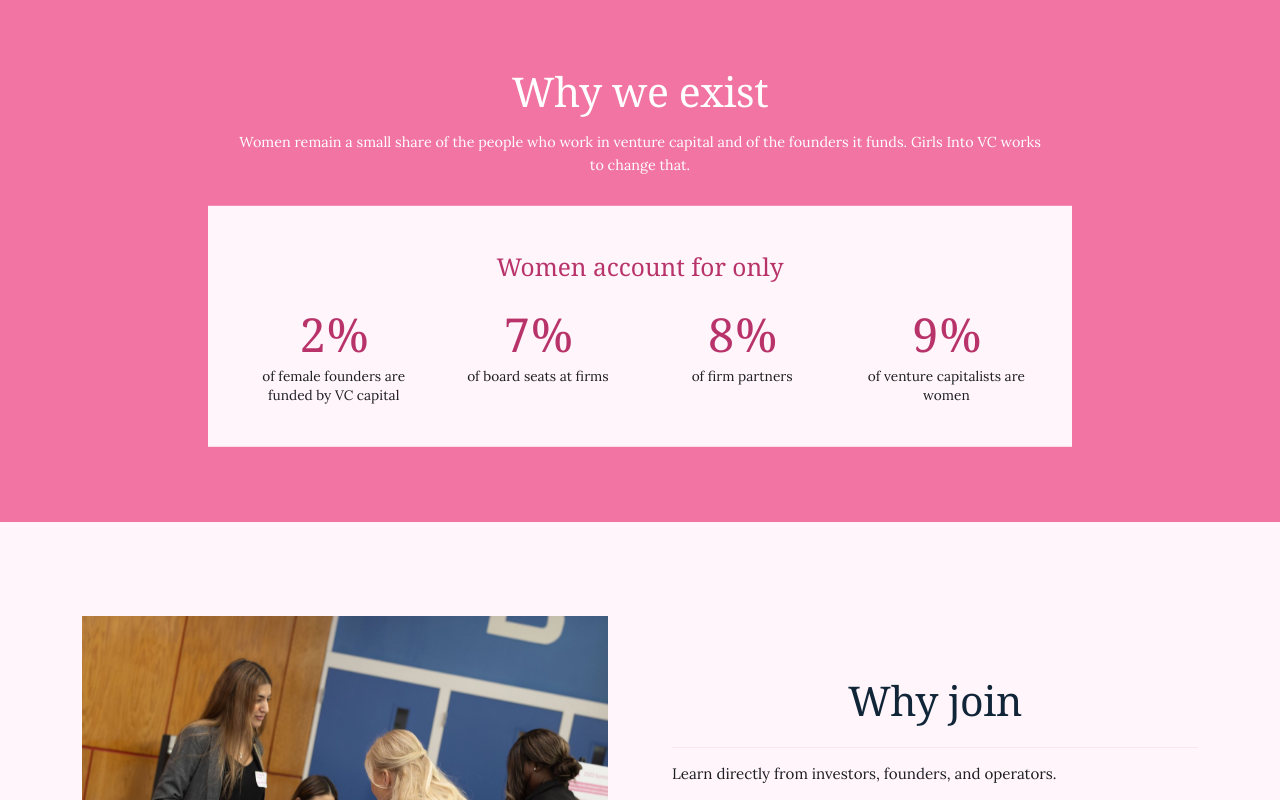
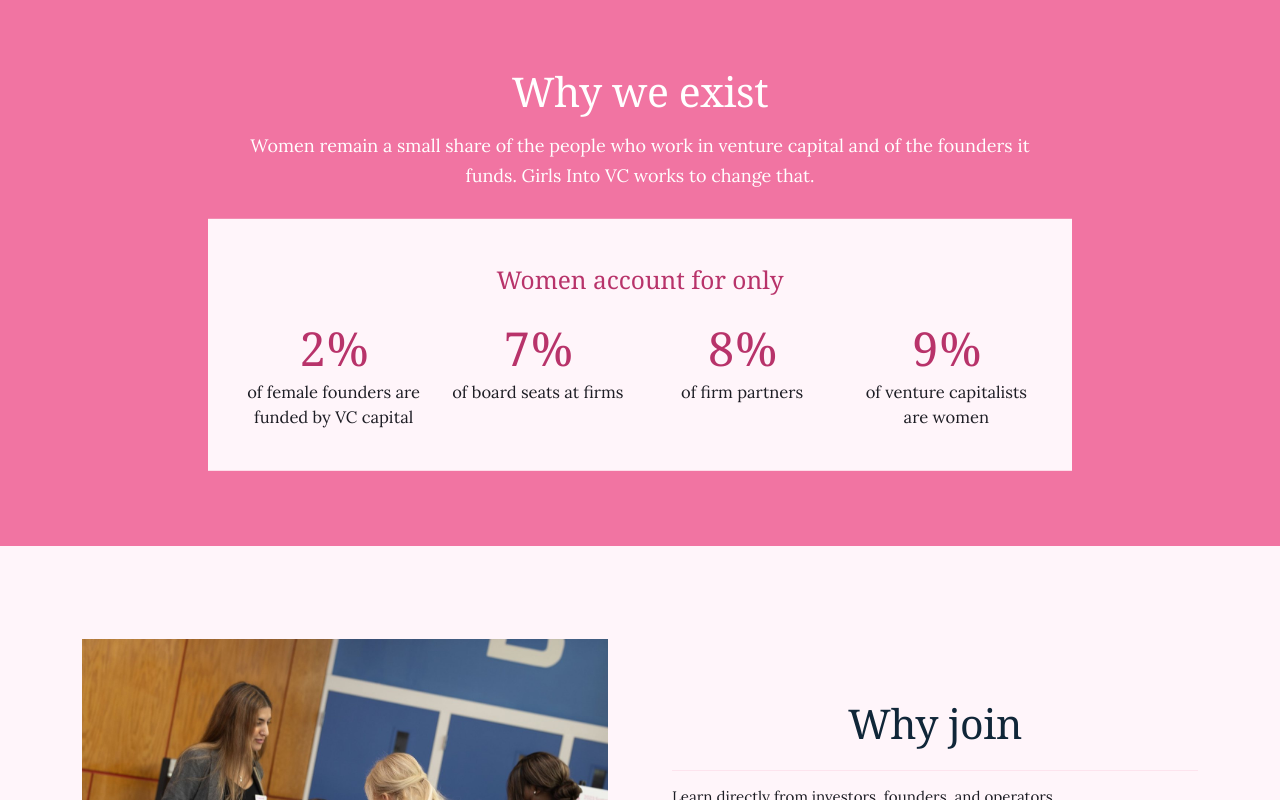
Before and after one commit to veronicas-world/givc-columbia-website, a React (Vite) app: page / in a window 1280 px wide. Shown: the part 1400-2200 px from the top of the page. Built offline with nearby package versions, Linux system fonts and the light colour scheme; no server answers; a web font is replaced by a local one.

Commit message:
Enlarge homepage representation body text
Co-authored-by: factory-droid[bot] <138933559+factory-droid[bot]@users.noreply.github.com>

```diff
--- a/src/styles/global.css
+++ b/src/styles/global.css
@@ -1576,6 +1576,11 @@
   padding-block: clamp(3rem, 6vw, 5rem);
 }
 
+.home-figures .home-inner > p {
+  font-size: 1.25rem;
+  line-height: 1.65;
+}
+
 .figures-panel {
   max-width: 60rem;
   margin: 2rem auto 0;
@@ -1616,8 +1621,8 @@
 
 .figure-label {
   max-width: 13rem;
-  font-size: 0.95rem;
-  line-height: 1.45;
+  font-size: 1.15rem;
+  line-height: 1.5;
   color: var(--ink);
 }
 
```
